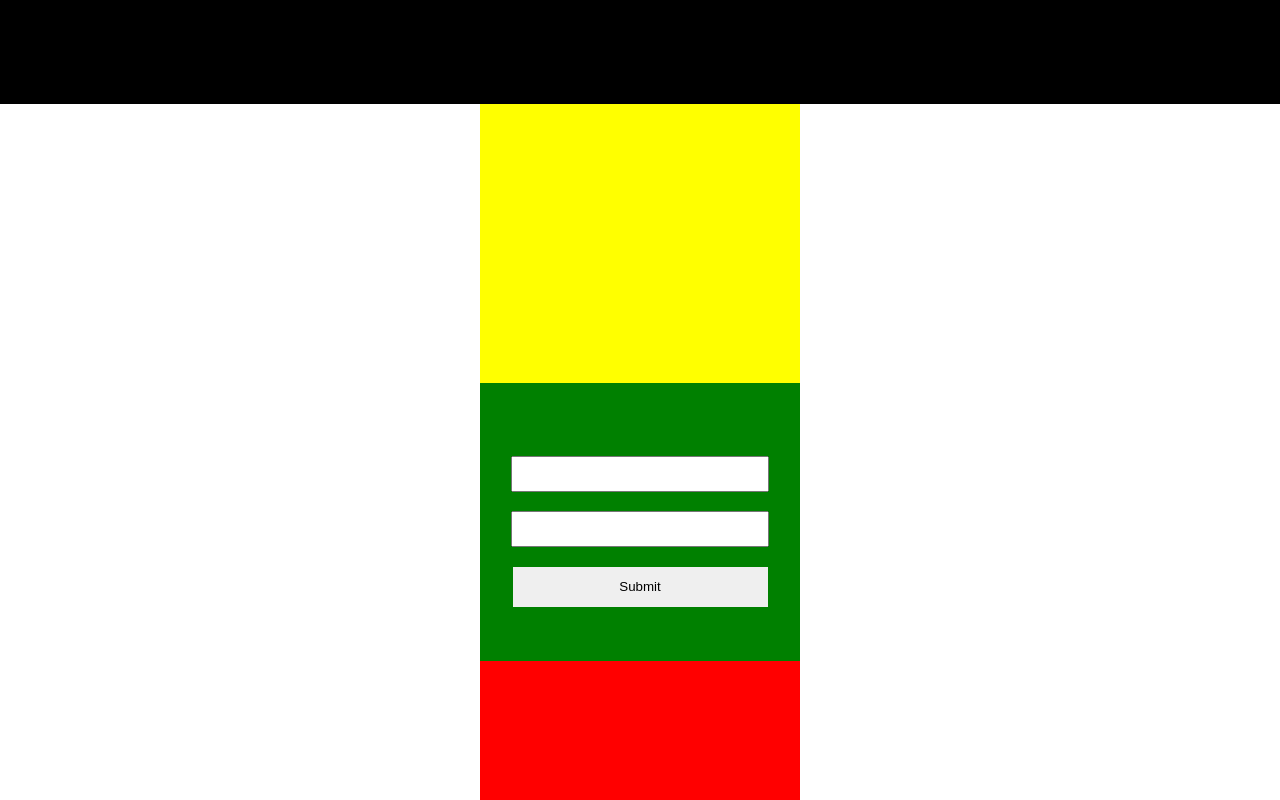
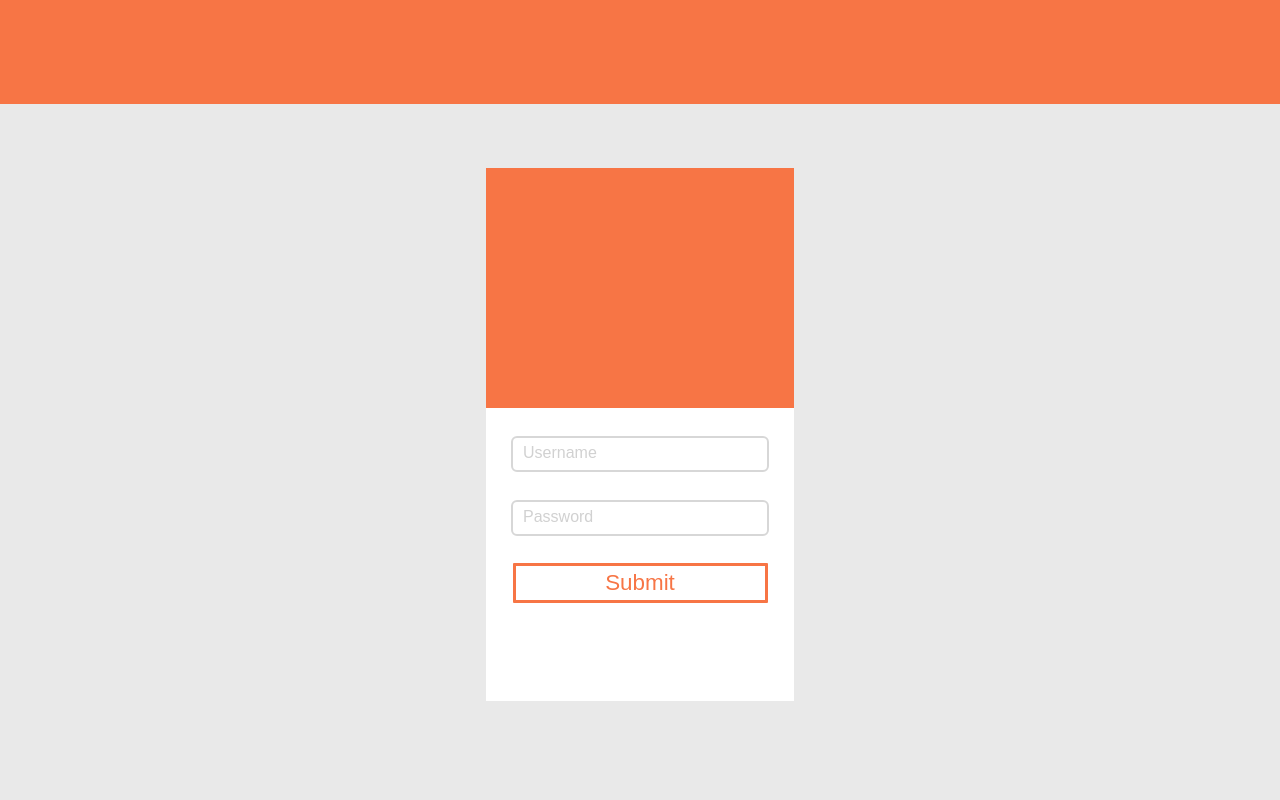
Before and after one commit to tomvarga620/projectGLbank, a plain HTML site: page web/index.html in a window 1280 px wide. Drawn offline with nearby package versions, Linux system fonts and the light colour scheme.

Commit message:
fixed css

```diff
--- a/web/index.html
+++ b/web/index.html
@@ -13,13 +13,15 @@
 	<div class="upBar"></div>
 <div id="formWrap">
 
+	<div class="space"></div>
+
 	<div class="forLogo"></div>
 
 	<div id="form">
 
-		<input id="userName" type="name" class="username">
+		<input id="userName" type="name" class="username" placeholder="Username">
 
-		<input id="pass" type="password" class="password">
+		<input id="pass" type="password" class="password" placeholder="Password">
 
 		<input type="button" value="Submit" id="submitBtn">
 		<div id="errorWrap">
--- a/web/style.css
+++ b/web/style.css
@@ -5,6 +5,7 @@ height:100%;
 width:100%;
 margin:0;
 padding: 0;
+background:#E9E9E9;
 
 }
 
@@ -31,7 +32,9 @@ padding-top: 0.5%;
 
 height:30px;
 width:250px;
-margin-top:6%;
+margin-top:9%;
+border:2.5px solid #D7D7D7;
+border-radius:6px;
 
 }
 
@@ -39,16 +42,21 @@ margin-top:6%;
 
 height:40px;
 width:255px;
-margin-top:6%;
+margin-top:9%;
 outline:none;
 border:none;
+border:3px solid #F77545;
+border-radius:1px;
+background: white;
+font-size:1.4rem;
+color:#F77545;
 
 }
 
 #formWrap {
-	background:red;
+	/*background:red;*/
 	height:100%;
-	width:25%;
+	width:24%;
 	display: flex;
 	flex-direction: column;
 
@@ -56,18 +64,25 @@ border:none;
 
 .forLogo{
 	width:100%;
-	height:40%;
-	background: yellow;
+	height:15em;
+	background:#F77545;
 	align-self: auto ;
 }
 
+.space {
+	height:4em;
+	width:100%;
+	/*background: red;*/
+}
+
 #form {
-	background:green;
-	height:40%;
+
+	background:white;
+	height:42%;
 	width:100%;
 	display: flex;
 	align-items: center;
-	justify-content: center;
+	justify-content: flex-start;
 	flex-direction: column;
 
 }
@@ -77,7 +92,22 @@ border:none;
 	width:100%;
 	height:15%;
 	min-height:80px;
-	background:black;
+	background:#F77545;
 	align-self:flex-start;
 
 }
+
+::-webkit-input-placeholder { /* Edge */
+  color: #D1D1D1;
+  font-size:1.2em;
+  text-indent: 8px;
+}
+
+:-ms-input-placeholder { /* Internet Explorer 10-11 */
+s  font-size:1.2em;
+}
+
+::placeholder {
+  color: #D1D1D1;
+  font-size:1.2em;
+}
```
